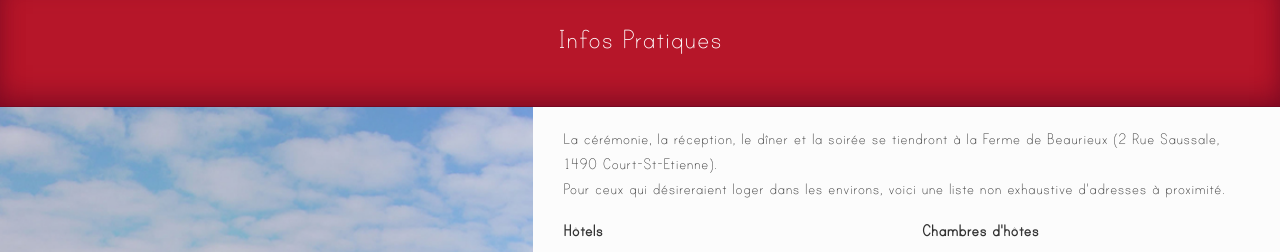
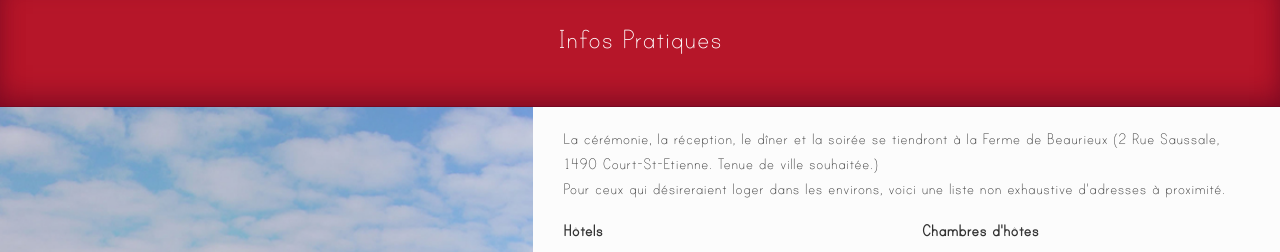
Before and after one commit to julieplusanthony/julieplusanthony.github.io, a plain HTML site: page index.html in a window 1280 px wide. Shown: the part 5140-5392 px from the top of the page. Drawn offline with nearby package versions, Linux system fonts and the light colour scheme.

Commit message:
Added une petite merde à la demande de berthe

```diff
--- a/index.html
+++ b/index.html
@@ -279,7 +279,7 @@
 		<div class="col-xs-12 col-sm-7">
 			<div class="row">
 				<p class="col-xs-12">
-					La cérémonie, la réception, le dîner et la soirée se tiendront à la Ferme de Beaurieux  (2 Rue Saussale, 1490 Court-St-Etienne).<br>
+					La cérémonie, la réception, le dîner et la soirée se tiendront à la Ferme de Beaurieux (2 Rue Saussale, 1490 Court-St-Etienne. Tenue de ville souhaitée.)<br>
 					Pour ceux qui désireraient loger dans les environs, voici une liste non exhaustive d'adresses à proximité.
 				</p>
 				<div class="col-xs-12 col-sm-6">
```
